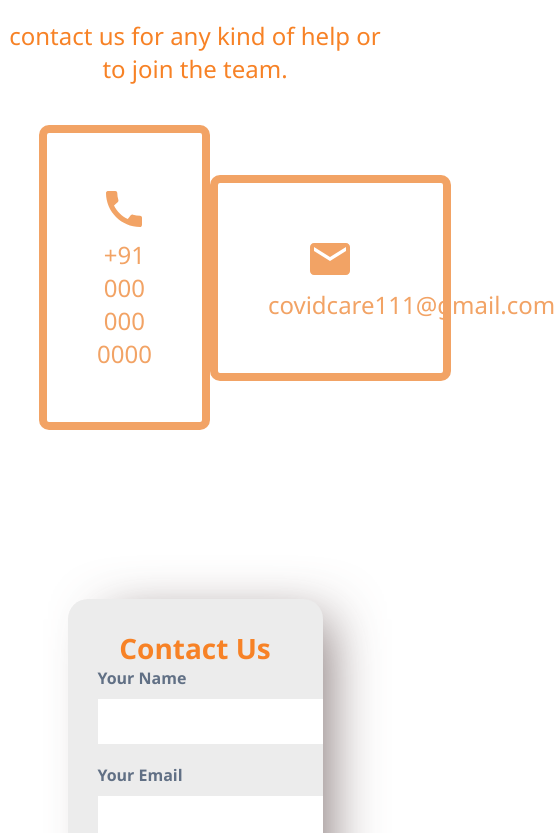
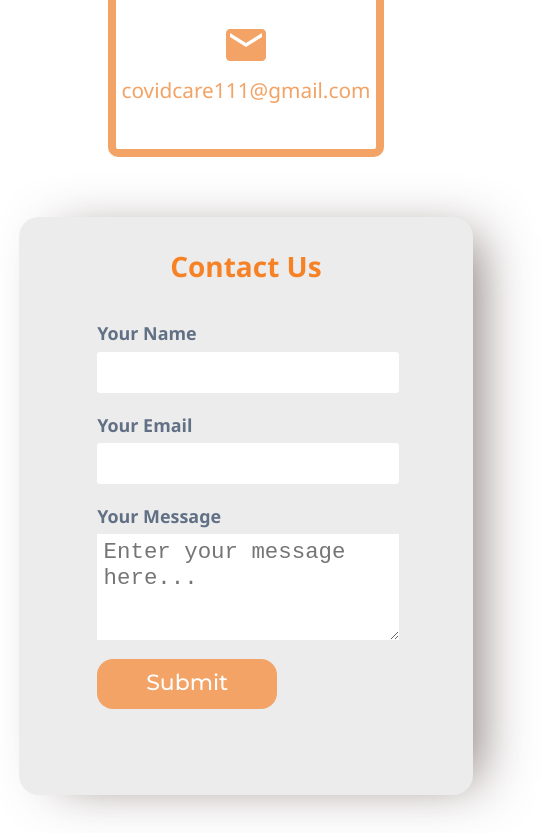
Before and after one commit to CovAssist/CoviHelp-client, a React (Create React App) app: page /Contact in a window 390 px wide. Shown: the part 951-1784 px from the top of the page, 555 px wide, since content can reach past the window. Built offline with nearby package versions, Linux system fonts and the light colour scheme.

Commit message:
contact us screen responsive

```diff
--- a/src/components/Button/Button.css
+++ b/src/components/Button/Button.css
@@ -6,12 +6,31 @@
   color: var(--color-white);
   font-size: 22px;
   font-family: 'Montserrat', sans-serif;
-  border-radius: 20px;
+  border-radius: 16px;
   margin: 20px;
   border: none;
 }
 
+.submit {
+  width: 180px;
+  height: 50px;
+  outline: none;
+  background-color: var(--color-medorange);
+  color: var(--color-white);
+  font-size: 22px;
+  font-family: 'Montserrat', sans-serif;
+  border-radius: 16px;
+  border: none;
+  padding: 10px;
+}
+
 .donate:hover {
+  background-color: var(--color-orange);
+  outline: none;
+  cursor: pointer;
+}
+
+.submit:hover {
   background-color: var(--color-orange);
   outline: none;
   cursor: pointer;
--- a/src/components/Forms/Form.css
+++ b/src/components/Forms/Form.css
@@ -1,14 +1,13 @@
 .donorinput {
+  display: block;
   width: 100%;
-  padding: 15px;
-  border: none;
-  height: 100%;
-  background-color: #fff;
-  resize: vertical;
-  outline: none;
-  color: var(--background-color);
-  margin-bottom: 20px;
-  margin-top: 10px;
+  height: 2rem;
+  padding: 0.3rem 0.4rem;
+  border-radius: 0.2rem;
+  outline: 0;
+  border-style: none;
+  margin-top: 0.4rem;
+  color: var(--color-medorange);
 }
 
 .donorinput:hover {
@@ -30,17 +29,31 @@
   margin-top: 40px;
 }
 
-.greyBox {
+
+.greyBoxm {
   max-width: 100%;
-  width: 50%;
-  margin: 20px auto;
-  position: relative;
+  width: 80%;
   background: var(--color-form);
   border-radius: 20px;
   box-shadow: 22px 3px 53px -17px rgba(115, 98, 98, 0.87);
   padding: 30px;
   backdrop-filter: blur(4px);
-  margin-bottom: 80px;
+  margin: 10% auto;
+}
+
+@media(min-width: 576px) {
+  .greyBoxm {
+    max-width: 540px;
+    max-height: auto;
+  }
+}
+
+@media(min-width: 768px) {
+  .greyBoxm {
+    max-width: 720px;
+    max-height: auto;
+
+  }
 }
 
 .formfield {
--- a/src/components/MainHeader/MainHeader.css
+++ b/src/components/MainHeader/MainHeader.css
@@ -41,12 +41,13 @@
   font-size: 25px;
 }
 
-/* @media screen and (max-width: 600px) {
+@media screen and (max-width: 600px) {
   .mainHeader {
     height: 50vh;
-    width: 100vw;
+    width: auto;
   }
+
   .covidresearch {
     display: none;
   }
-} */
+}
--- a/src/pages/Contact/Contact.css
+++ b/src/pages/Contact/Contact.css
@@ -3,6 +3,12 @@
   justify-content: center;
   width: 100%;
   flex-direction: column;
+}
+
+@media screen and (max-width: 600px) {
+  .contact {
+    width: fit-content;
+  }
 }
 
 .heading {
@@ -18,27 +24,35 @@
   color: var(--color-orange);
   text-align: center;
   font-size: 1.5em;
-  padding-top: 10px;
+  padding: 1em;
   margin-bottom: 40px;
 }
 
 .contactBox {
   display: flex;
-  justify-content: space-between;
-  align-items: center;
-  width: 80%;
-  margin: auto;
+  flex-direction: row;
+  font-size: 1.4rem;
+  text-align: center;
+  margin-left: 20%;
+  margin-right: 20%;
 }
 
 .onebox {
   border: solid 8px var(--color-medorange);
   border-radius: 10px;
-  padding: 52px 50px;
+  padding: 45px 0px;
   text-align: center;
-  width: 40%;
+  flex: 50%;
+  margin: 10px;
 }
 
-.callicon > .MuiSvgIcon-root {
+@media (max-width: 800px) {
+  .contactBox {
+    flex-direction: column;
+  }
+}
+
+.callicon>.MuiSvgIcon-root {
   color: var(--color-medorange);
   font-size: 3rem;
 }
@@ -46,10 +60,10 @@
 .num {
   color: var(--color-medorange);
   font-family: 'Segoe UI', Tahoma, Geneva, Verdana, sans-serif;
-  font-size: 24px;
+  font-size: 1.3rem;
 }
 
-.mailicon > .MuiSvgIcon-root {
+.mailicon>.MuiSvgIcon-root {
   color: var(--color-medorange);
   font-size: 3rem;
 }
@@ -57,11 +71,11 @@
 .mailid {
   color: var(--color-medorange);
   font-family: 'Segoe UI', Tahoma, Geneva, Verdana, sans-serif;
-  font-size: 24px;
+  font-size: 1.3rem;
   text-align: center;
 }
 
-.donorinputm {
+/* .donorinputm {
   width: 100%;
   padding: 15px;
   border: none;
@@ -72,12 +86,13 @@
   color: var(--background-color);
   margin-bottom: 20px;
   margin-top: 10px;
+} */
+
+.form__subBoxm {
+  margin: 0 2.5rem 1.2rem 2rem;
+  width: 100%;
 }
 
-.donorinputm:hover {
-  border: 3px solid var(--color-orange);
-  transition: transform 5ms ease-in-out;
-}
 
 .form__head {
   color: var(--color-orange);
@@ -88,14 +103,77 @@
 
 .greyBoxm {
   max-width: 100%;
-  width: 50%;
-  margin: 20px auto;
-  position: relative;
+  width: 80%;
   background: var(--color-form);
   border-radius: 20px;
   box-shadow: 22px 3px 53px -17px rgba(115, 98, 98, 0.87);
   padding: 30px;
   backdrop-filter: blur(4px);
-  margin-bottom: 80px;
-  margin-top: 20vh;
+  margin: 10% auto;
 }
+
+@media(min-width: 576px) {
+  .greyBoxm {
+    max-width: 540px;
+    max-height: auto;
+  }
+}
+
+@media(min-width: 768px) {
+  .greyBoxm {
+    max-width: 720px;
+    max-height: auto;
+
+  }
+}
+
+.form__cont {
+  padding: 2.3rem 1rem;
+  border-radius: 0.3rem;
+}
+
+.form__subBox {
+  margin: 0 2.5rem 1.2rem 2rem;
+}
+
+.donorinput {
+  display: block;
+  width: 100%;
+  height: 2rem;
+  padding: 0.3rem 0.4rem;
+  border-radius: 0.2rem;
+  outline: 0;
+  border-style: none;
+  margin-top: 0.4rem;
+  color: var(--color-medorange);
+  font-size: 1.4rem;
+
+}
+
+.form__subBoxm {
+  text-align: center;
+}
+
+.donorinputm {
+  width: 100%;
+  min-height: 6rem;
+  resize: vertical;
+  padding: 0.3rem 0.4rem;
+  outline: none;
+  border: none;
+  display: block;
+  margin-top: 0.4rem;
+  color: var(--color-medorange);
+  font-size: 1.4rem;
+}
+
+.formfield {
+  font-size: 1.12rem;
+}
+
+
+
+.donorinputm:hover {
+  border: 3px solid var(--color-orange);
+  transition: transform 5ms ease-in-out;
+}
--- a/src/pages/Contact/Contact.js
+++ b/src/pages/Contact/Contact.js
@@ -32,14 +32,28 @@ function Contact() {
         </div>
         <div className="greyBoxm">
           <div className="form__head">Contact Us</div>
-          <label className="formfield">Your Name</label>
-          <input className="donorinput" type="text" name="name" />
-          <label className="formfield">Your Email</label>
-          <input className="donorinput" type="email" name="email" />
-          <label className="formfield">Your Message</label>
-          <input className="donorinputm" type="text" name="Message" />
-          <div className="submit">
-            <Button buttonName="donate" label="Submit" />
+          <div className="form__cont">
+            <div className="form__subBox">
+              {' '}
+              <label className="formfield">Your Name</label>
+              <input className="donorinput" type="text" name="name" />
+            </div>
+            <div className="form__subBox">
+              {' '}
+              <label className="formfield">Your Email</label>
+              <input className="donorinput" type="email" name="email" />
+            </div>
+            <div className="form__subBox">
+              <label className="formfield">Your Message</label>
+              <textarea
+                type="text"
+                className="donorinputm"
+                placeholder="Enter your message here..."
+              ></textarea>
+            </div>
+            <div className="form__subBoxm">
+              <Button buttonName="submit" label="Submit" />
+            </div>
           </div>
         </div>
       </div>
```
